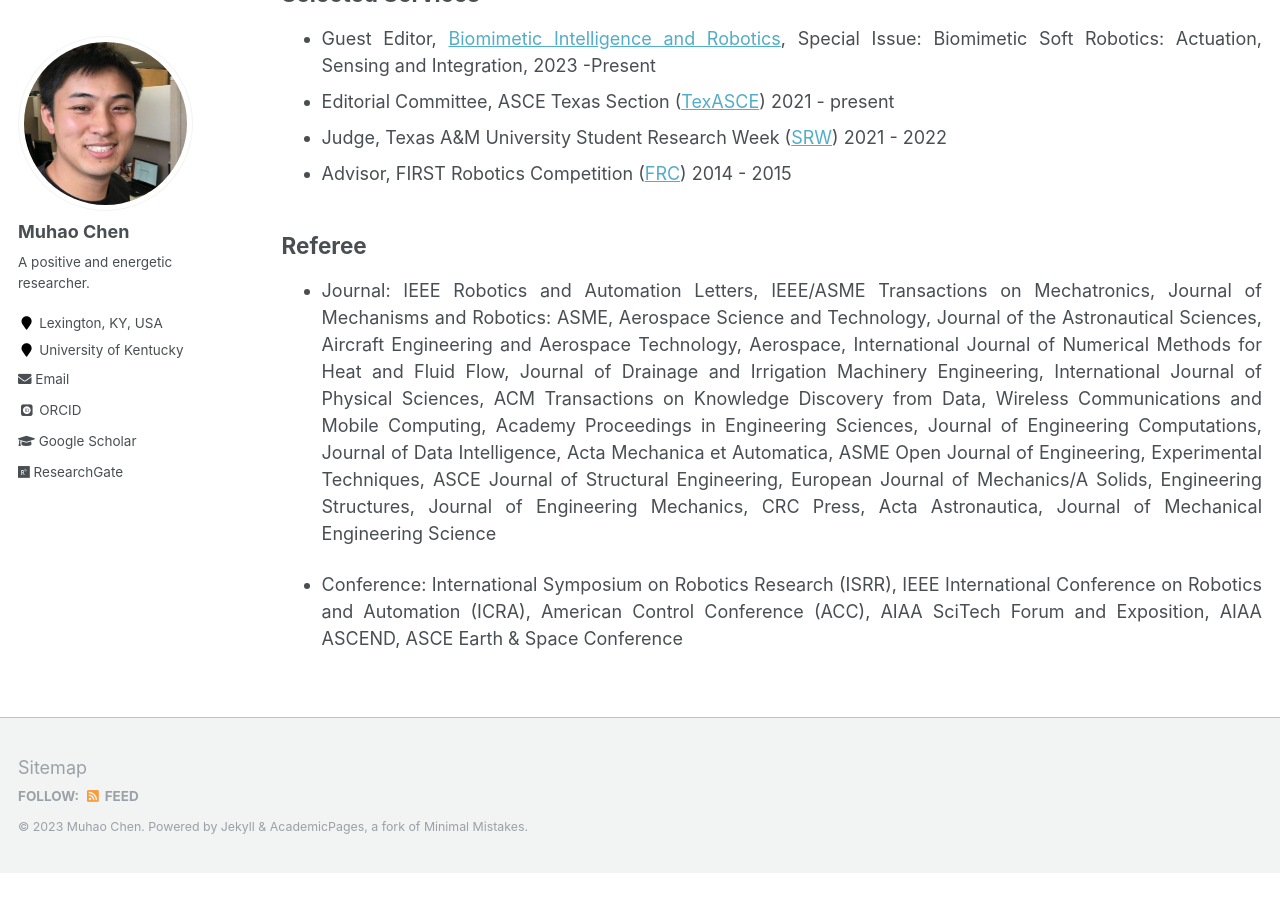
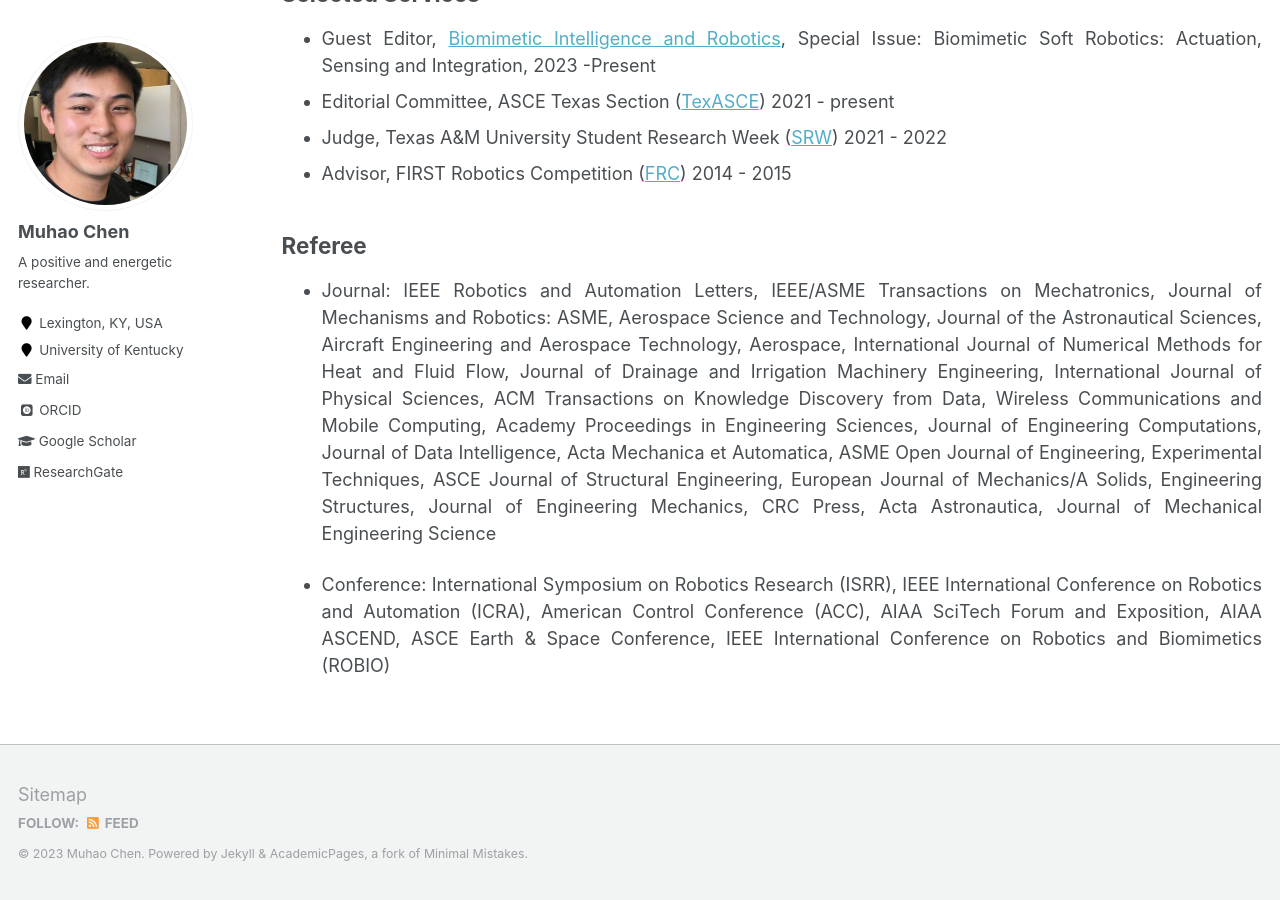
Before and after one commit to Muhao-Chen/muhao-chen.github.io, a Jekyll site: the page built from _pages/professional-activities.md, in a window 1280 px wide and 900 px high, scrolled down 1993 px. Built offline with Jekyll 4.4.1, drawn with Linux system fonts in a browser that asks for light colours; some web fonts are replaced; before the commit the page ends 2866 px from its top, so only the background shows below that.

Commit message:
Update professional-activities.md

```diff
--- a/_pages/professional-activities.md
+++ b/_pages/professional-activities.md
@@ -73,7 +73,7 @@ toc_max_header: 1
 
 * Journal: IEEE Robotics and Automation Letters, IEEE/ASME Transactions on Mechatronics, Journal of Mechanisms and Robotics: ASME, Aerospace Science and Technology, Journal of the Astronautical Sciences, Aircraft Engineering and Aerospace Technology, Aerospace, International Journal of Numerical Methods for Heat and Fluid Flow, Journal of Drainage and Irrigation Machinery Engineering, International Journal of Physical Sciences, ACM Transactions on Knowledge Discovery from Data, Wireless Communications and Mobile Computing, Academy Proceedings in Engineering Sciences, Journal of Engineering Computations, Journal of Data Intelligence, Acta Mechanica et Automatica, ASME Open Journal of Engineering, Experimental Techniques, ASCE Journal of Structural Engineering, European Journal of Mechanics/A Solids, Engineering Structures, Journal of Engineering Mechanics, CRC Press, Acta Astronautica, Journal of Mechanical Engineering Science
 
-* Conference: International Symposium on Robotics Research (ISRR), IEEE International Conference on Robotics and Automation (ICRA), American Control Conference (ACC), AIAA SciTech Forum and Exposition, AIAA ASCEND, ASCE Earth & Space Conference
+* Conference: International Symposium on Robotics Research (ISRR), IEEE International Conference on Robotics and Automation (ICRA), American Control Conference (ACC), AIAA SciTech Forum and Exposition, AIAA ASCEND, ASCE Earth & Space Conference, IEEE International Conference on Robotics and Biomimetics (ROBIO)
 
 
 </div>
```
